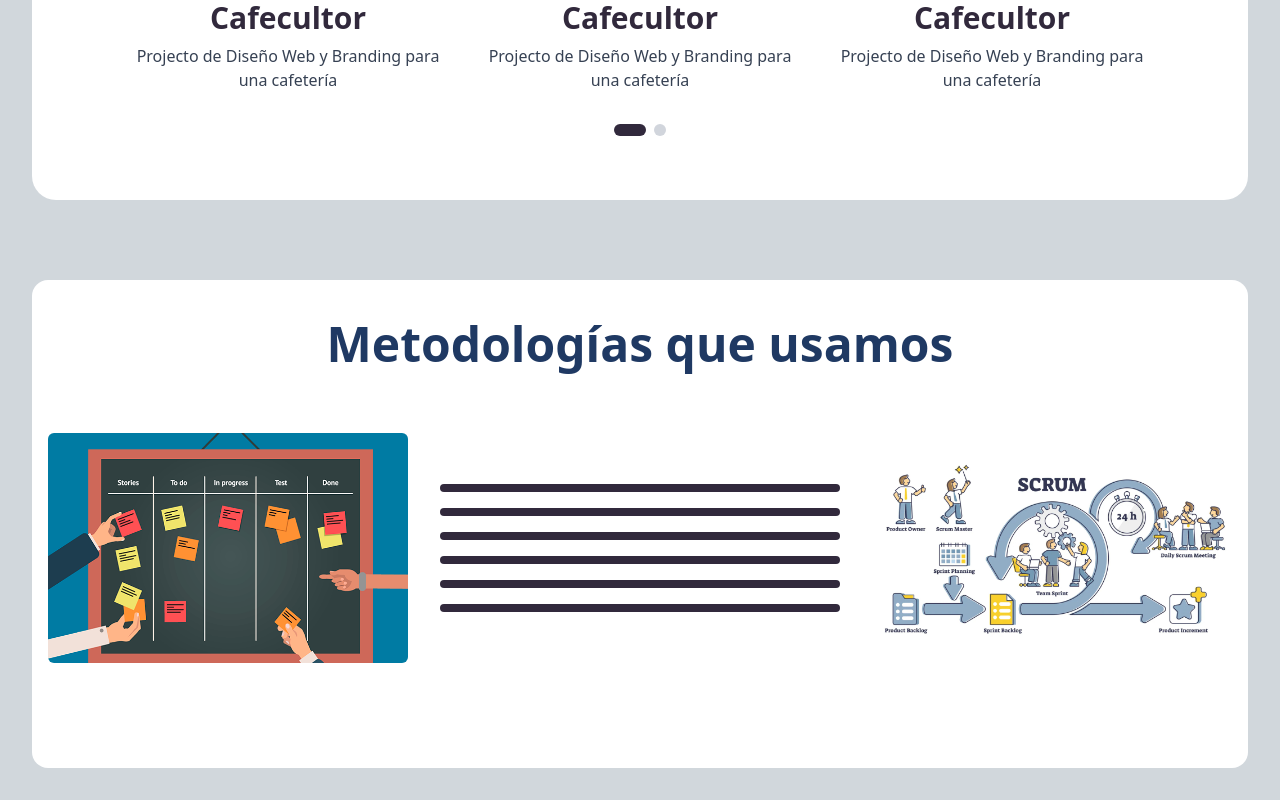
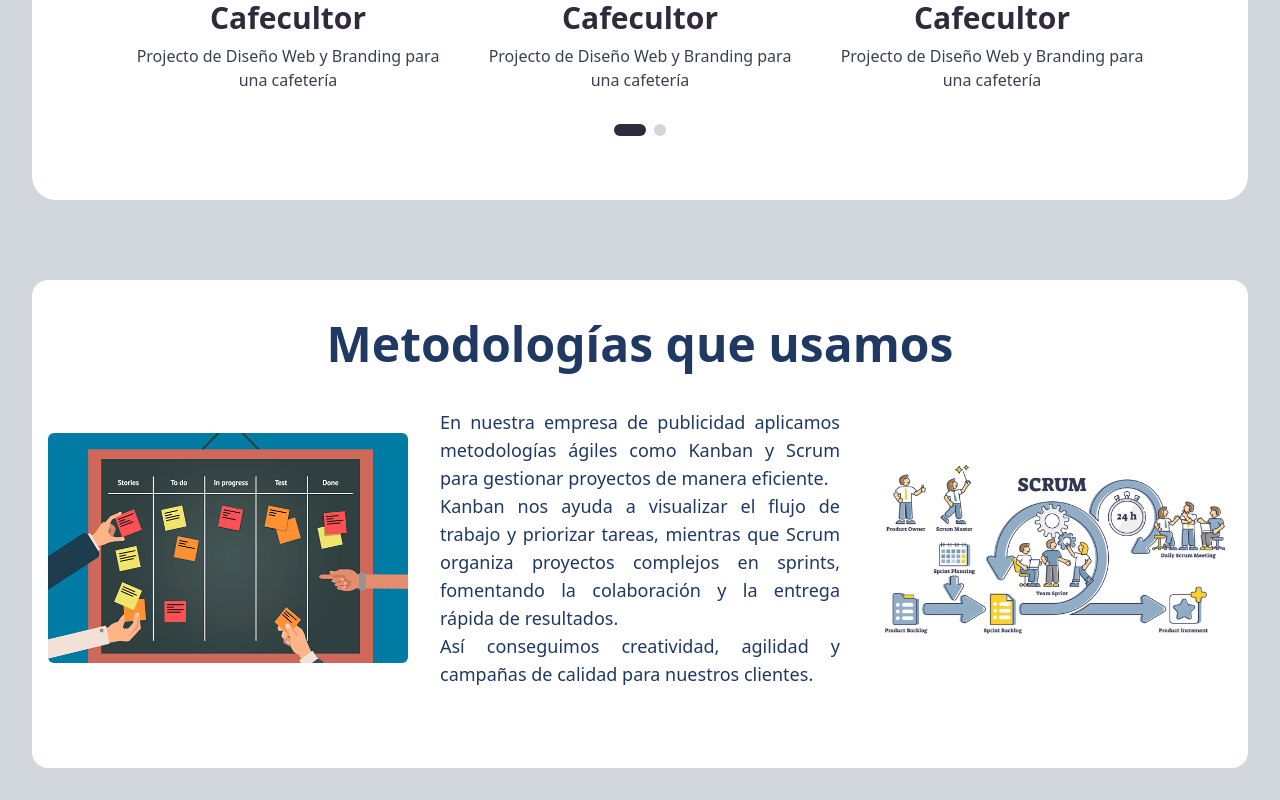
Before and after one commit to SofiaRR06/Practica-Final-DIW, a React (Vite) app: page / in a window 1280 px wide. Shown: the part 1104-1904 px from the top of the page. Built offline with nearby package versions, Linux system fonts and the light colour scheme.

Commit message:
metodologias texto

```diff
--- a/src/components/Methodologies.tsx
+++ b/src/components/Methodologies.tsx
@@ -16,13 +16,11 @@ const Methodologies: React.FC = () => {
         </div>
 
         {/* Líneas centrales */}
-        <div className="flex-1 space-y-4">
-          <div className="h-2 bg-black rounded-full"></div>
-          <div className="h-2 bg-black rounded-full"></div>
-          <div className="h-2 bg-black rounded-full"></div>
-          <div className="h-2 bg-black rounded-full"></div>
-          <div className="h-2 bg-black rounded-full"></div>
-          <div className="h-2 bg-black rounded-full"></div>
+        <div className="flex-1 space-y-4 text-blue text-justify text-lg">
+          En nuestra empresa de publicidad aplicamos metodologías ágiles como Kanban y Scrum para gestionar proyectos
+          de manera eficiente. <br />Kanban nos ayuda a visualizar el flujo de trabajo y priorizar tareas, mientras que Scrum
+          organiza proyectos complejos en sprints, fomentando la colaboración y la entrega rápida de resultados. <br/>
+          Así conseguimos creatividad, agilidad y campañas de calidad para nuestros clientes.
         </div>
 
         {/* Cuadro derecho */}
```
